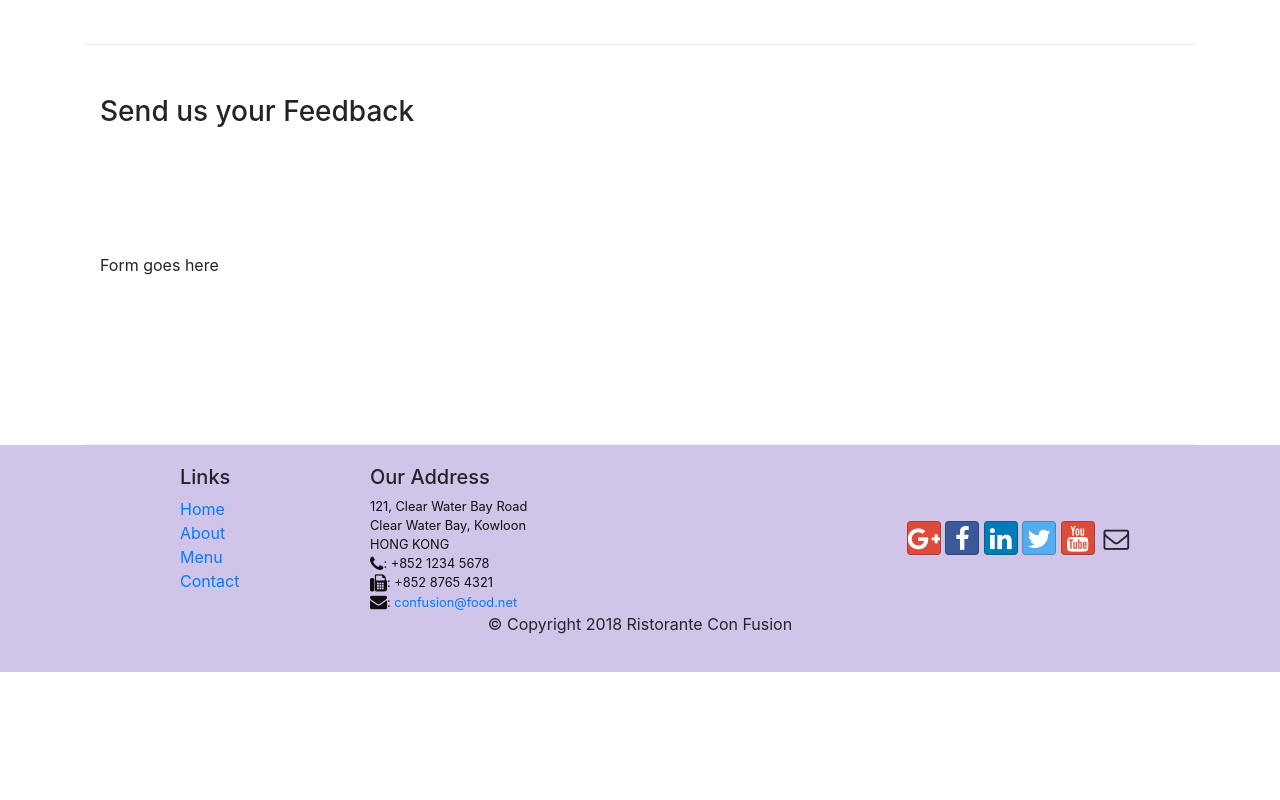
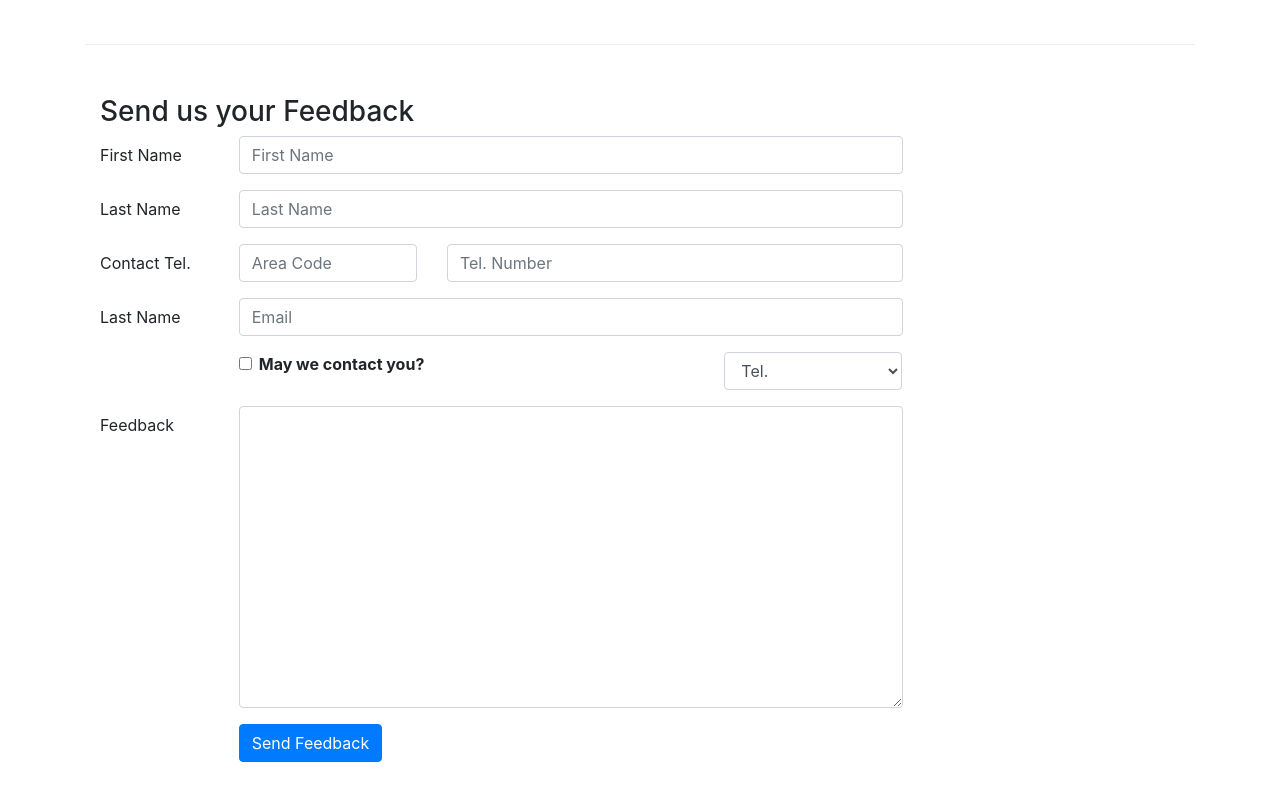
Before and after one commit to mickm3n/conFusion, a website: page contactus.html in a window 1280 px wide. Shown: the part 820-1620 px from the top of the page. Before the commit the page ends 1492 px from the top, so only its background shows below. Drawn offline with nearby package versions, Linux system fonts and the light colour scheme.

Commit message:
add form

```diff
--- a/contactus.html
+++ b/contactus.html
@@ -92,7 +92,64 @@
               <h3>Send us your Feedback</h3>
            </div>
             <div class="col-12 col-md-9">
-                Form goes here
+                <form>
+                    <div class="form-group row">
+                        <label for="firstname" class="col-12 col-md-2 col-form-label">First Name</label>
+                        <div class="col-md-10">
+                            <input type="text" class="form-control" id="firstname" name="firstname" placeholder="First Name">
+                        </div>
+                    </div>
+                    <div class="form-group row">
+                        <label for="lastname" class="col-12 col-md-2 col-form-label">Last Name</label>
+                        <div class="col-md-10">
+                            <input type="text" class="form-control" id="lastname" name="lastname" placeholder="Last Name">
+                        </div>
+                    </div>
+                    <div class="form-group row">
+                        <label for="telnum" class="col-12 col-md-2 col-form-label">Contact Tel.</label>
+                        <div class="col-5 col-md-3">
+                            <input type="tel" class="form-control" id="areacode" name="areacode" placeholder="Area Code">
+                        </div>
+                        <div class="col-7 col-md-7">
+                            <input type="tel" class="form-control" id="telnum" name="telnum" placeholder="Tel. Number">
+                        </div>
+                    </div>
+                    <div class="form-group row">
+                        <label for="email" class="col-md-2 col-form-label">Last Name</label>
+                        <div class="col-md-10">
+                            <input type="email" class="form-control" if="email" name="email" placeholder="Email">
+                        </div>
+                    </div>
+                    <div class="form-group row">
+                        <div class="col-md-6 offset-md-2">
+                            <div class="form-check">
+                                <input type="checkbox" class="form-check-input" name="approve" id="approve", value="">
+                                <label class="form-check-label" for="approve">
+                                    <strong>May we contact you?</strong>
+                                </label>
+                            </div>
+                        </div>
+                        <div class="col-md-3 offset-md-1">
+                            <select class="form-control">
+                                <option>Tel.</option>
+                                <option>Email</option>
+                            </select>
+                        </div>
+                    </div>
+                    <div class="form-group row">
+                        <label for="feedback" class="col-md-2 col-form-label">Feedback</label>
+                        <div class="col-md-10">
+                            <textarea class="form-control" if="feedback" name="feedback" rows="12"></textarea>
+                        </div>
+                    </div>
+                    <div class="form-group row">
+                        <div class="offset-md-2 col-md-10">
+                            <button type="submit" class="btn btn-primary">
+                                Send Feedback
+                            </button>
+                        </div>
+                    </div>
+                </form>
             </div>
              <div class="col-12 col-md">
             </div>
```
Lines whose indentation alone changed are shown as unchanged.
